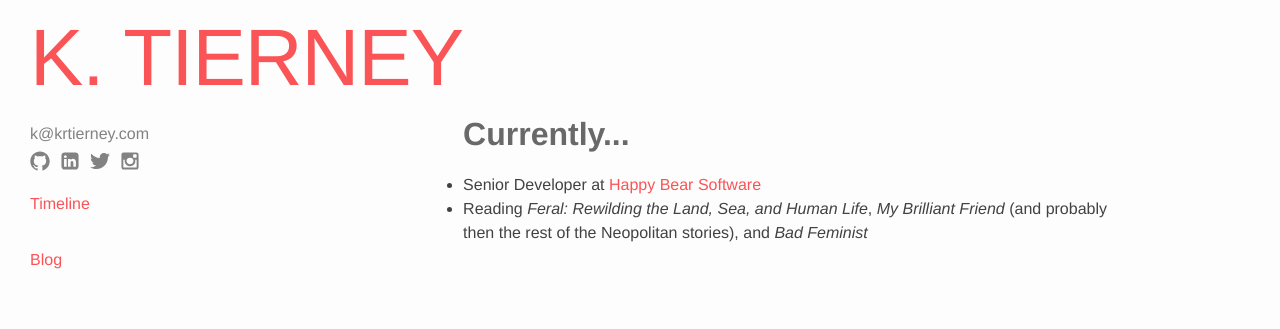
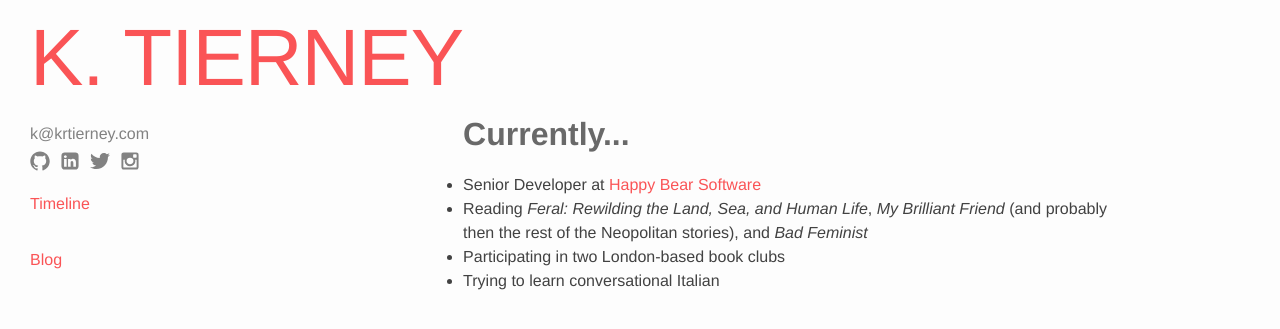
Before and after one commit to krtierney/krtierney.github.io, a Jekyll site: the page built from index.md, in a window 1280 px wide. Shown: the top 329 px of the page. Built offline with Jekyll 4.4.1, drawn with Linux system fonts in a browser that asks for light colours.

Commit message:
Adding to the current activities list

```diff
--- a/_layouts/home.html
+++ b/_layouts/home.html
@@ -10,6 +10,8 @@ layout: default
     <li>Reading <em>Feral: Rewilding the Land, Sea, and Human Life</em>, <em> My
         Brilliant Friend</em> (and probably then the rest of the Neopolitan
       stories), and <em>Bad Feminist</em></li>
+    <li>Participating in two London-based book clubs</li>
+    <li>Trying to learn conversational Italian</li>
   </ul>
 
 </div>
```
